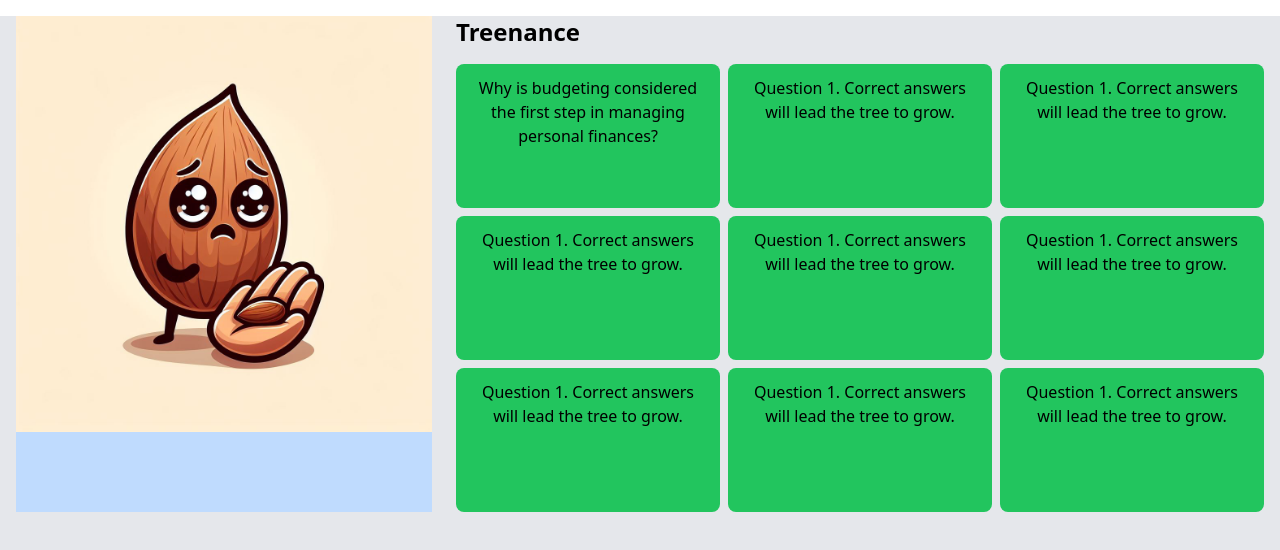
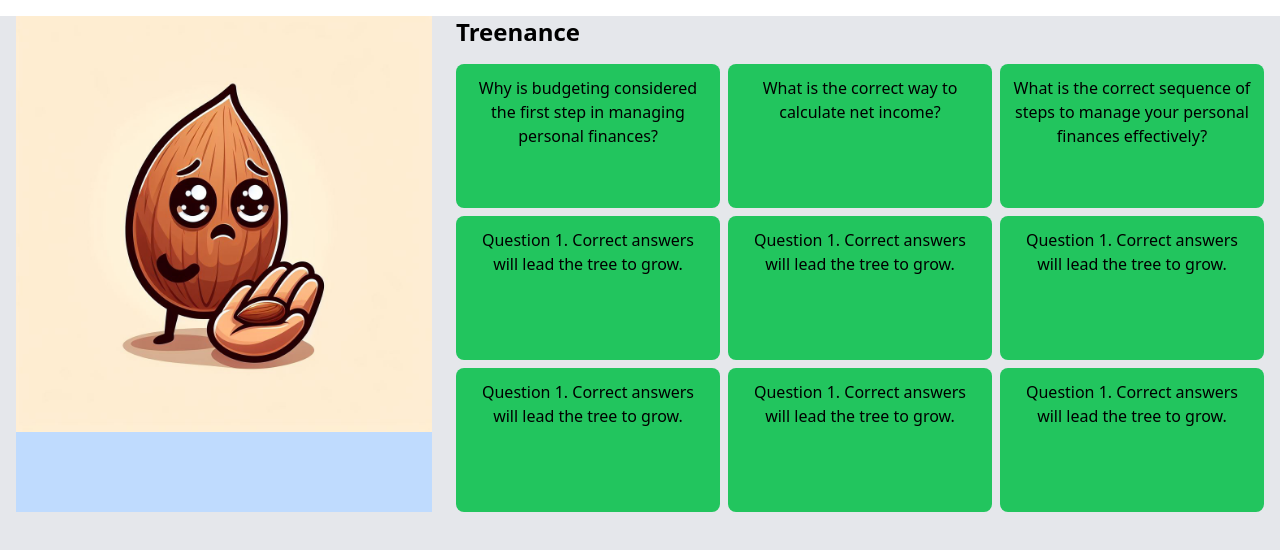
Before and after one commit to Nicholasm24/calhacksWinnerPOV, a React (Create React App) app in the folder financialmanager/: page / in a window 1280 px wide. Shown: the top 550 px of the page. Built offline with nearby package versions, Linux system fonts and the light colour scheme.

Commit message:
filled questions

```diff
--- a/financialmanager/src/App.js
+++ b/financialmanager/src/App.js
@@ -93,20 +93,41 @@ function App() {
               Budgeting is the process of creating a plan to spend your money. This spending plan, or budget, is a detailed plan that shows how much money you expect to earn or receive (your income) and how you will distribute it among various expenses.
               Once you have a budget, you can see where your money is going, which can help you identify areas where you can reduce spending. The money you save from reducing spending can then be put into savings.
               So, while saving is the goal, budgeting is the tool that helps you understand your financial situation and make informed decisions about how to reach that goal. Therefore, budgeting usually comes before saving. However, the two go hand in hand and are both important parts of sound financial management.
-
+              Why is budgeting considered the first step in managing personal finances?
               `}
             />
 
             <QuizBox
-              question="Question 1. Correct answers will lead the tree to grow."
-              options={['Option 1', 'Option 2', 'Option 3', 'Option 4']}
+              question="What is the correct way to calculate net income?"
+              options={['A. Net income is calculated by subtracting total expenses from total income.',
+              'B. Net income is calculated by adding total expenses to total income.',
+              'C. Net income is the total income before any deductions.',
+              'D. Net income is the total of all taxes paid.']}
               handleAnswer={handleAnswer11}
+              answerMessage={'The correct answer is A. Net income is calculated by subtracting total expenses (including taxes and deductions for employer-provided programs) from total income. This is the amount you actually take home and have available for spending and saving.'}
+              handleCorrectAnswer={handleCorrectAnswer}
+              correctAnswerIndex={1}
+              educationalContent={`
+              1.1 Calculate Income
+              The cornerstone of a successful budget is your net income. This is the amount you actually bring home after deductions for taxes and employer-sponsored programs like retirement plans and health insurance have been made from your total wages or salary. Concentrating on your gross salary instead of your net income can result
+              in overspending, as it may give the illusion of having more disposable income than you actually do. If you’re self-employed, a contractor, a gig worker, or a freelancer, it’s crucial to meticulously record your contracts and payments to effectively manage an irregular income stream.
+              What is the correct way to calculate net income?
+              `}
             />
 
             <QuizBox
-              question="Question 1. Correct answers will lead the tree to grow."
-              options={['Option 1', 'Option 2', 'Option 3', 'Option 4']}
+              question="What is the correct sequence of steps to manage your personal finances effectively?"
+              options={['A. Start tracking your daily spending, calculate your net income, and then list your fixed and variable expenses.',
+              'B. Calculate your net income, start tracking your daily spending, and then list your fixed and variable expenses.',
+              'C. List your fixed and variable expenses, calculate your net income, and then start tracking your daily spending',
+              'D. Calculate your net income, list your fixed and variable expenses, and then start tracking your daily spending.']}
               handleAnswer={handleAnswer11}
+              correctAnswerIndex={1}
+              educationalContent={`
+              1.3 Set Goals
+              Before you begin analyzing the financial data you’ve
+              gathered, establish a list of your short-term and long-term financial objectives. Short-term objectives, which could include establishing an emergency fund or reducing credit card debt, should be achievable within one to three years. Long-term objectives, such as saving for retirement or funding your child’s education, may require decades to fulfill. Keep in mind that your goals are not rigid and can be adjusted as needed, but having them can provide motivation to adhere to your budget. For instance, knowing that you’re saving for a vacation might make it easier to curb spending.
+              `}
             />
 
             <QuizBox
```
